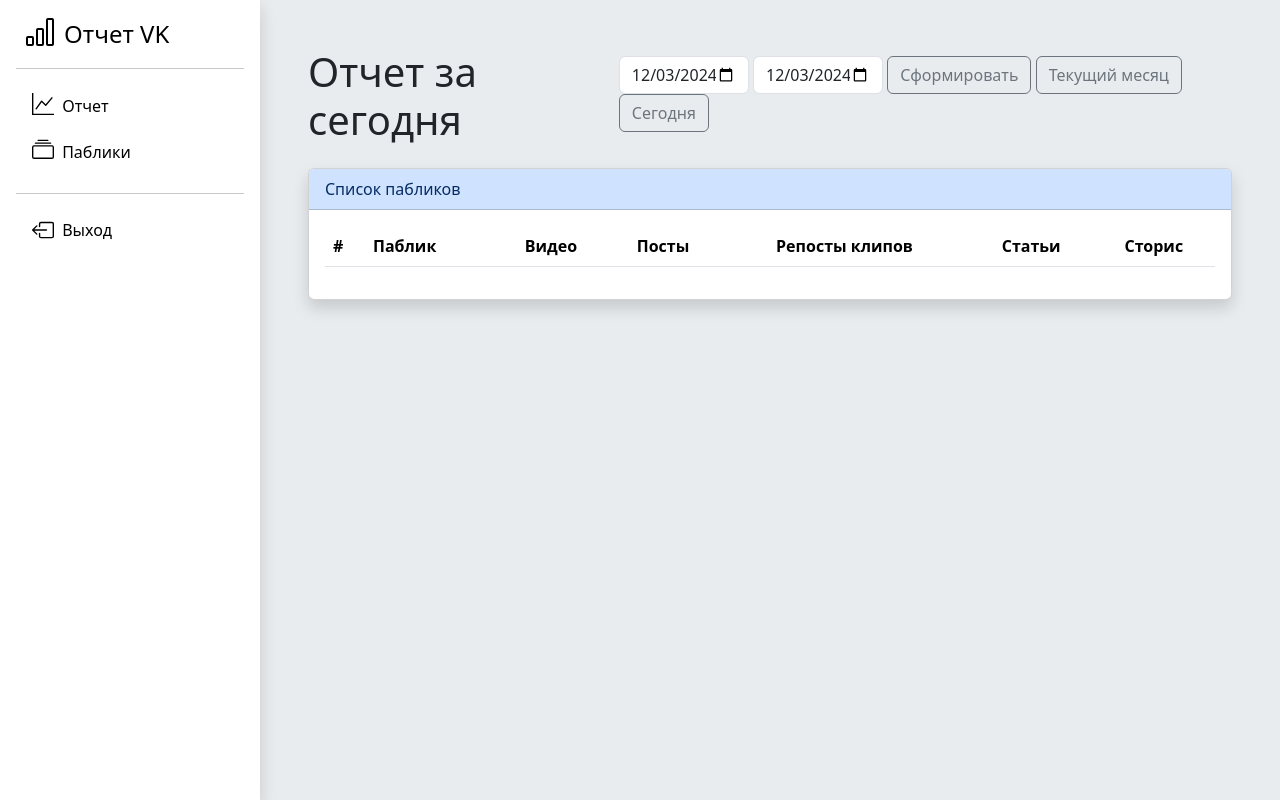
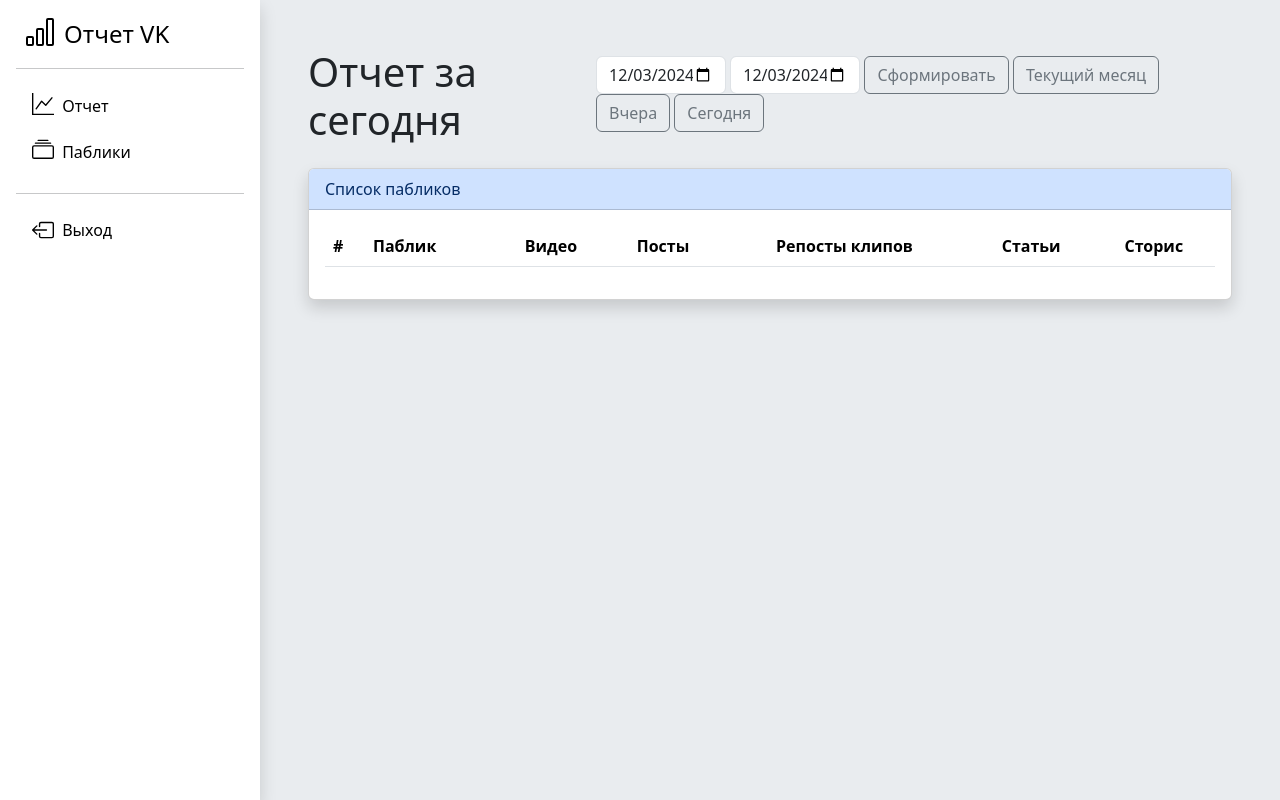
Before and after one commit to DiHard/VKviever, a Django app: page / in a window 1280 px wide. Run offline with Django 5.2, Linux system fonts and the light colour scheme; the visitor is signed in with stand-in values (Sample User, id 1); data that the repository does not hold is empty; some libraries are stand-ins or nearby versions.

Commit message:
v 1.0.5 - Добавил отчет за вчера

```diff
--- a/VKviewer/templates/VKstorage/index.html
+++ b/VKviewer/templates/VKstorage/index.html
@@ -11,9 +11,10 @@
         <div>
             <input type="date" id="date_from" style="max-width: 130px;" class="d-inline form-control">
             <input type="date" id="date_to" style="max-width: 130px;" class="d-inline form-control">
-            <button class="btn btn-outline-secondary align-baseline" onclick="load_range()" data-button-name="Участвуем">Сформировать</button>
-            <button class="btn btn-outline-secondary align-baseline" onclick="current_month()" data-button-name="На просчете">Текущий месяц</button>
-            <button class="btn btn-outline-secondary align-baseline" onclick="load_today()" data-button-name="Свободный">Сегодня</button>
+            <button class="btn btn-outline-secondary align-baseline" onclick="load_range()">Сформировать</button>
+            <button class="btn btn-outline-secondary align-baseline" onclick="current_month()">Текущий месяц</button>
+            <button class="btn btn-outline-secondary align-baseline" onclick="yesterday()">Вчера</button>
+            <button class="btn btn-outline-secondary align-baseline" onclick="load_today()">Сегодня</button>
         </div>
     </div>
 </div>
@@ -89,15 +90,17 @@ function load_today() {
 function yesterday() {
   const title_h1 = document.getElementById('h1');
   title_h1.innerHTML = 'Отчет за вчера';
-  const now = new Date();
-  const year = now.getFullYear();
-  const month = now.getMonth();
-  const day = now.getDate()-1;
+  const now_day = new Date();
+  const yesterday = new Date(now_day);
+  yesterday.setDate(now_day.getDate() - 1);
+  const year = yesterday.getFullYear();
+  const month = yesterday.getMonth();
+  const day = yesterday.getDate();
   const startOfDay = new Date(year, month, day, 0, 0, 1); // 00:00:01
   const endOfDay = new Date(year, month, day, 23, 59, 59); // 23:59:59
   load(Math.floor(startOfDay.getTime() / 1000)+10800, Math.floor(endOfDay.getTime() / 1000)+10800);
     // прописываем дату в поля
-  const today = String(now.getDate()).padStart(2, '0');
+  const today = String(yesterday.getDate()).padStart(2, '0');
   const formattedDate = `${year}-${month+1}-${today}`;
   document.getElementById('date_from').value = formattedDate;
   document.getElementById('date_to').value = formattedDate;
```
